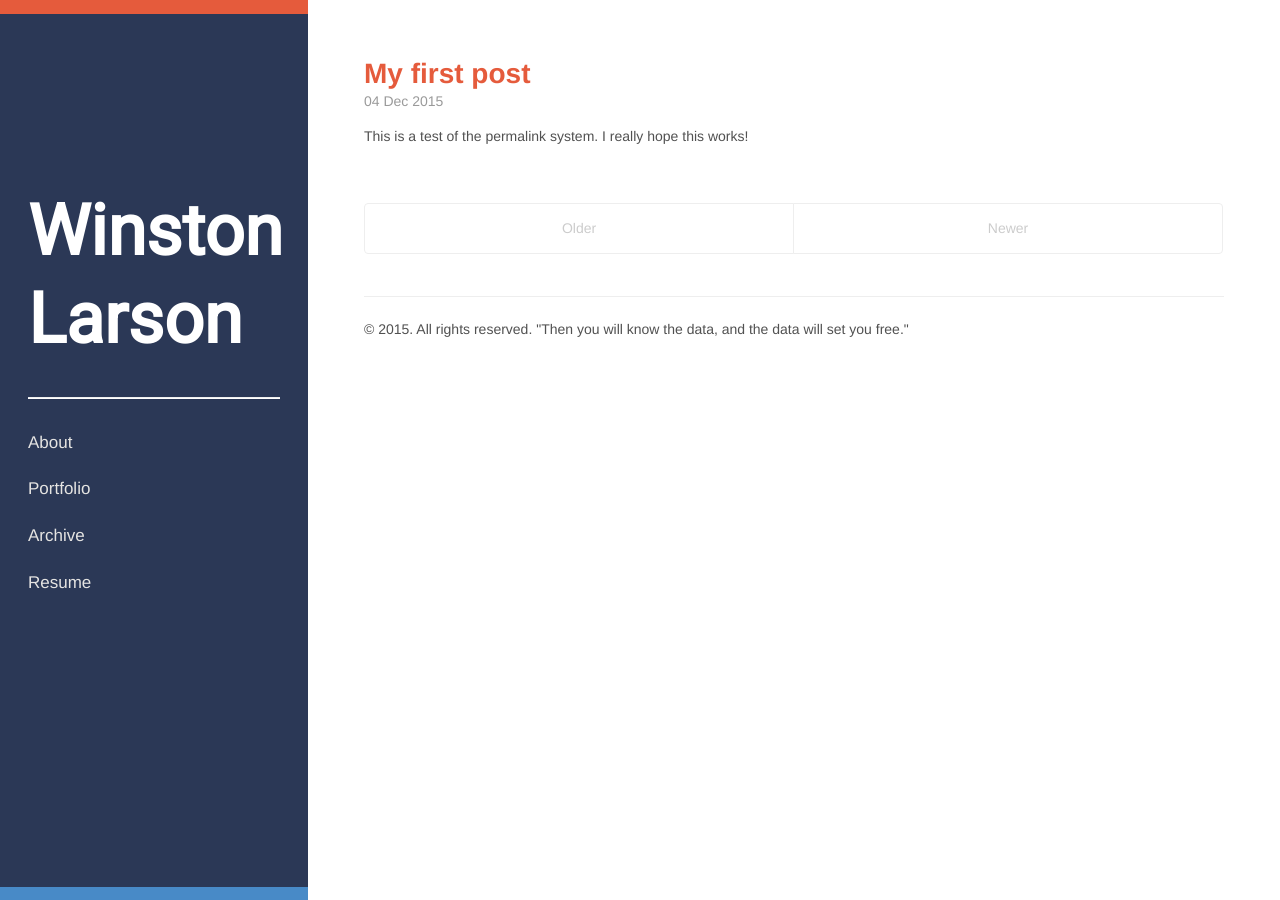
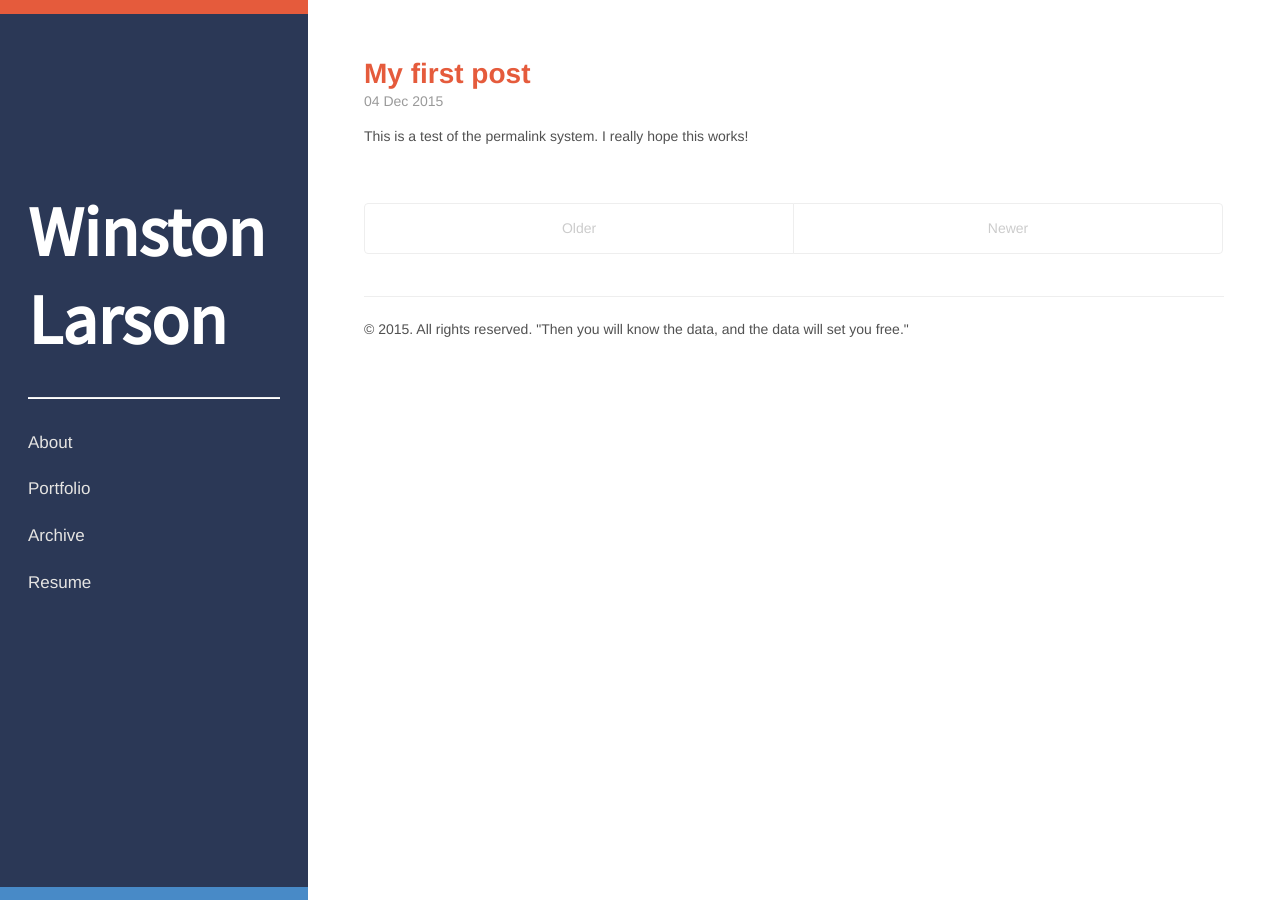
Before and after one commit to winstonlarson/old_website, a Jekyll site: the page built from index.html, in a window 1280 px wide. Built offline with Jekyll 4.4.1, drawn with Linux system fonts in a browser that asks for light colours; some web fonts are replaced; the list of posts is cut into pages by our own code.

Commit message:
fixed font

```diff
--- a/_includes/head.html
+++ b/_includes/head.html
@@ -21,7 +21,7 @@
   <!-- <link rel="stylesheet" href="http://fonts.googleapis.com/css?family=PT+Sans:400,400italic,700|Abril+Fatface"> -->
   <link rel="stylesheet" type="text/css" href="//fonts.googleapis.com/css?family=Muli" />
   <link href='https://fonts.googleapis.com/css?family=Poiret+One' rel='stylesheet' type='text/css'>
-  <link href='https://fonts.googleapis.com/css?family=Roboto' rel='stylesheet' type='text/css'>
+  <link href='https://fonts.googleapis.com/css?family=Source+Sans+Pro' rel='stylesheet' type='text/css'>
   <!-- Icons -->
   <link rel="apple-touch-icon-precomposed" sizes="144x144" href="{{ site.baseurl }}public/apple-touch-icon-144-precomposed.png">
   <link rel="shortcut icon" href="{{ site.baseurl }}public/favicon.ico">
--- a/public/css/hyde.css
+++ b/public/css/hyde.css
@@ -119,7 +119,7 @@
 .sidebar-about h1 {
   color: #2B3856;
   margin-top: 0;
-  font-family: 'Roboto', Helvetica, Arial, sans-serif;
+  font-family: 'Source Sans Pro', Helvetica, Arial, sans-serif;
   font-size: 5rem;
   text-decoration: none;
 }
```
Also changed, not shown: 11 other files.
